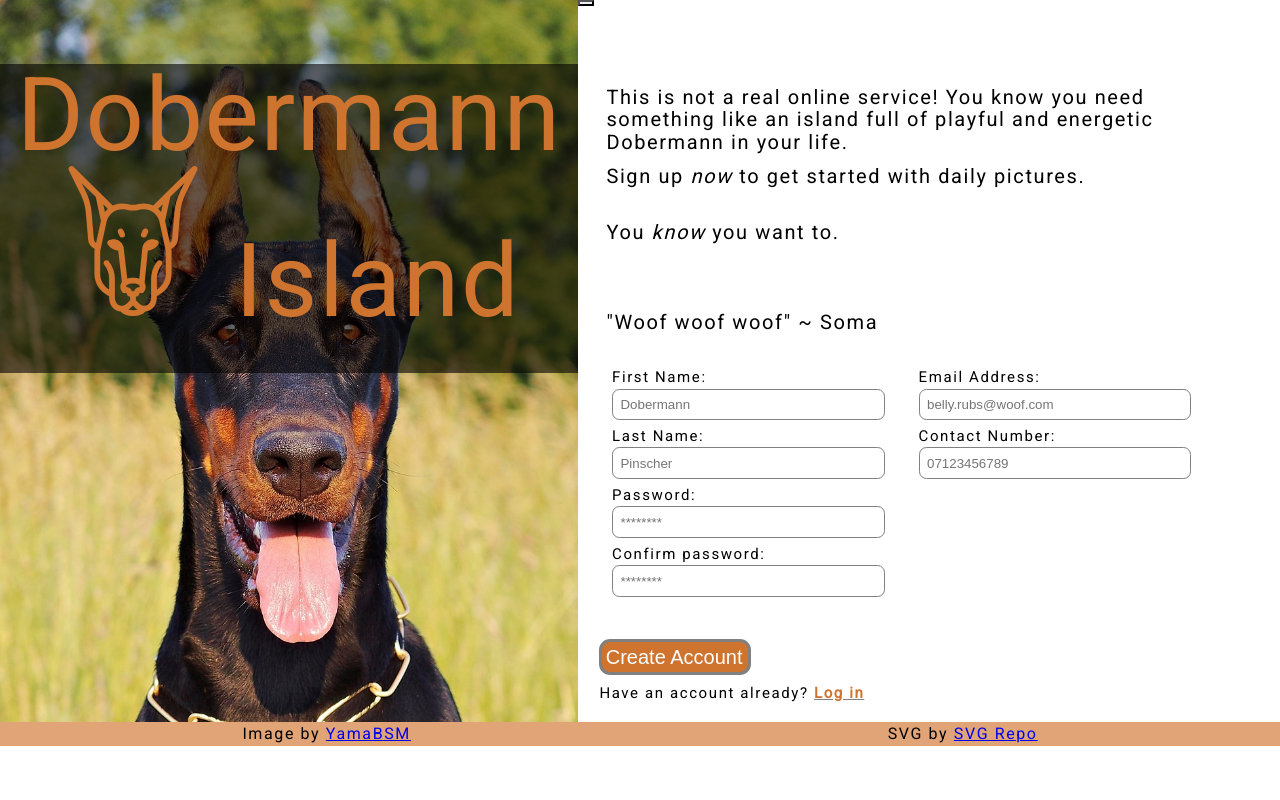
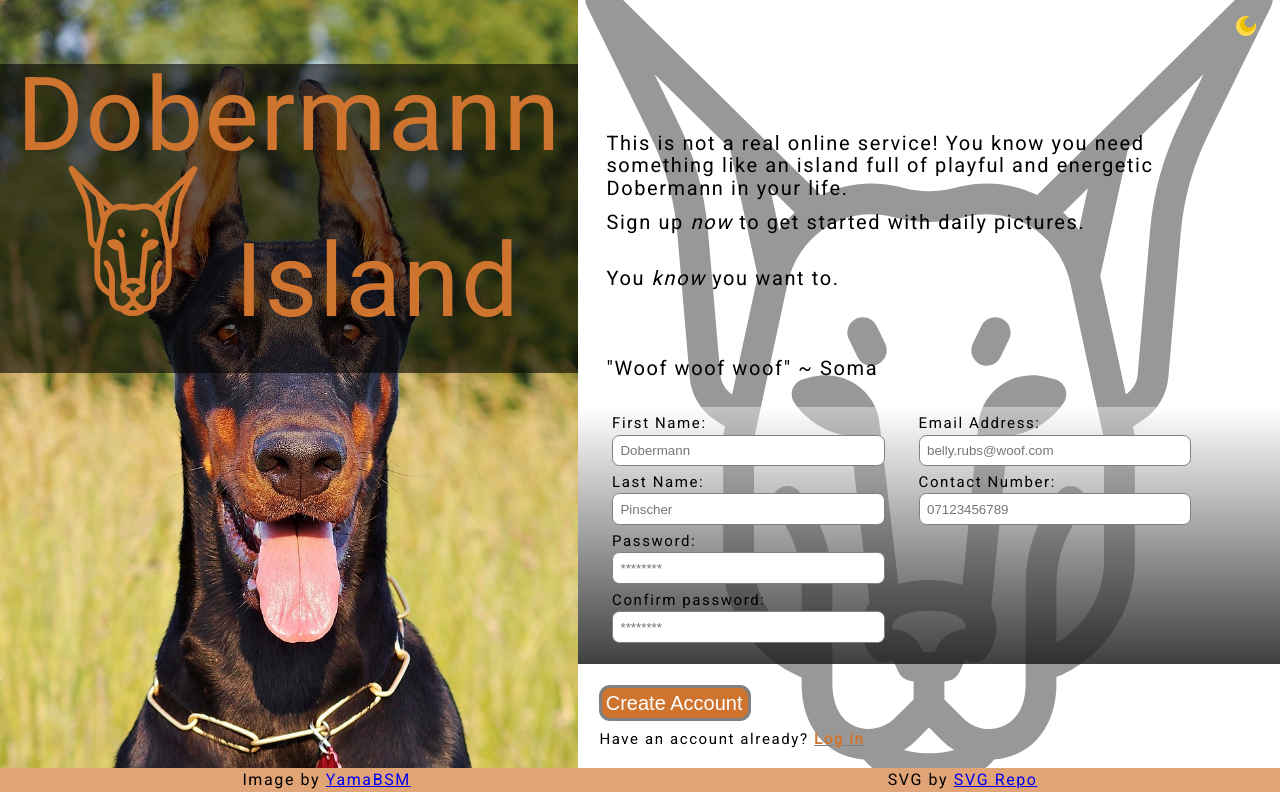
Before and after one commit to BlurryQ/sign-up-form, a plain HTML site: page index.html in a window 1280 px wide. Drawn offline with Linux system fonts and the light colour scheme; a web font is replaced by a local one.

Commit message:
Organised files and styled

```diff
--- a/index.html
+++ b/index.html
@@ -15,12 +15,12 @@
     <div class="left">
         <div class="brand">
             Dobermann
-            <img src="dobe-rust.svg" alt="Dobermann Image">
+            <img src="images/dobe-rust.svg" alt="Dobermann Image">
             Island
         </div>
     </div>
     <div class="right">
-        <button type="button" id="theme"></button>
+        <div class="theme-toggle" id="theme-toggle"></div>
         <div class="right-content">
             <div class="first-line line">This is not a real online service! You know you need something like an island full of playful and energetic Dobermann in your life.</div>
             <div class="second-line line">Sign up <em>now</em> to get started with daily pictures.</div>
--- a/script.js
+++ b/script.js
@@ -1,9 +1,13 @@
-console.log("This will grant you access to Dobermann pics :D")
+const themeToggle = document.getElementById("theme-toggle");
+themeToggle.style.cssText = "background: url(images/moon.svg)"
 
-const theme = document.getElementById("theme");
-theme.addEventListener("click", () => {
+const root = document.documentElement;
+root.className = "light";
+
+themeToggle.addEventListener("click", () => {
     console.log("woof")
-toggleTheme();
+    themeToggle.style.cssText = "";
+    toggleTheme();
     })
 
 const password = document.getElementById("password");
@@ -29,7 +33,6 @@ createAccount.addEventListener("click", () => {
 })
 
 function toggleTheme() {
-    const root = document.documentElement;
     const newTheme = root.className === "dark" ? "light" : "dark";
     root.className = newTheme;
 }
--- a/style.css
+++ b/style.css
@@ -58,8 +58,8 @@ table {
     --theme-text: black;
     --theme-background: rgba(255, 255, 255, 0.4);
     --theme-gradient: rgba(30, 30, 30, 0.85);
-    --background-svg: url(dobe-black.svg);
-    --theme-toggle: url(sun.svg);
+    --background-svg: url(images/dobe-black.svg);
+    --theme-toggle: url(images/moon.svg);
 
     color: var(--theme-text);
     background-color: var(--theme-background);
@@ -69,9 +69,8 @@ table {
     --theme-text: var(--dobe-rust);
     --theme-background: rgba(0, 0, 0, 0.9)  ;
     --theme-gradient: rgba(100, 100, 100, 0.85);
-    --background-svg: url(dobe-white.svg);
-    --theme-toggle: url(full-moon.svg);
-
+    --background-svg: url(images/dobe-white.svg);
+    --theme-toggle: url(images/sun.svg);
 
     color: var(--theme-text);
     font-weight: bold;
@@ -82,8 +81,11 @@ table {
     height: 150px;
 }
 
-#theme {
+.theme-toggle {
     background-image: var(--theme-toggle);
+    padding: 10px;
+    align-self: flex-end;
+    margin: 2vh 3vh;
 }
 
 .container {
@@ -93,14 +95,13 @@ table {
 .left {
     display: flex;
     width: max(11ch, 35vw);
-    background: url(dobe.jpg) no-repeat;
+    background: url(images/dobe.jpg) no-repeat;
     background-size: cover;
     font-size: clamp(40px, 8vw, 8rem);
 }
 
 .right {
     display: flex;
-    width: max(45ch, 65vw);
     background: var(--background-svg) no-repeat center;
     width: var(--right-width);
     flex-direction: column;
@@ -115,6 +116,7 @@ table {
     background: rgba(0, 0, 0, 0.6);
     color: var(--dobe-rust);
     height: fit-content;
+    font-weight: 100;
 }
 
 .right-content {
@@ -232,6 +234,11 @@ input:placeholder-shown {
     margin: min(2.5ch, 3vw);
 }
 
+.submit:hover {
+    border: 3px solid #FFAC00;
+}
+
+
 .submit {
     font-size: clamp(20px, 2.5rem, 1.5vw);
     border-radius: 1ch;
```
Also changed, not shown: full-moon.svg (deleted), images/dobe-black.svg (renamed from dobe-black.svg), images/dobe-rust.svg (renamed from dobe-rust.svg), images/dobe-white.svg (renamed from dobe-white.svg), images/dobe.jpg (renamed from dobe.jpg), images/moon.svg (added), images/sun.svg (added), sun.svg (deleted).
